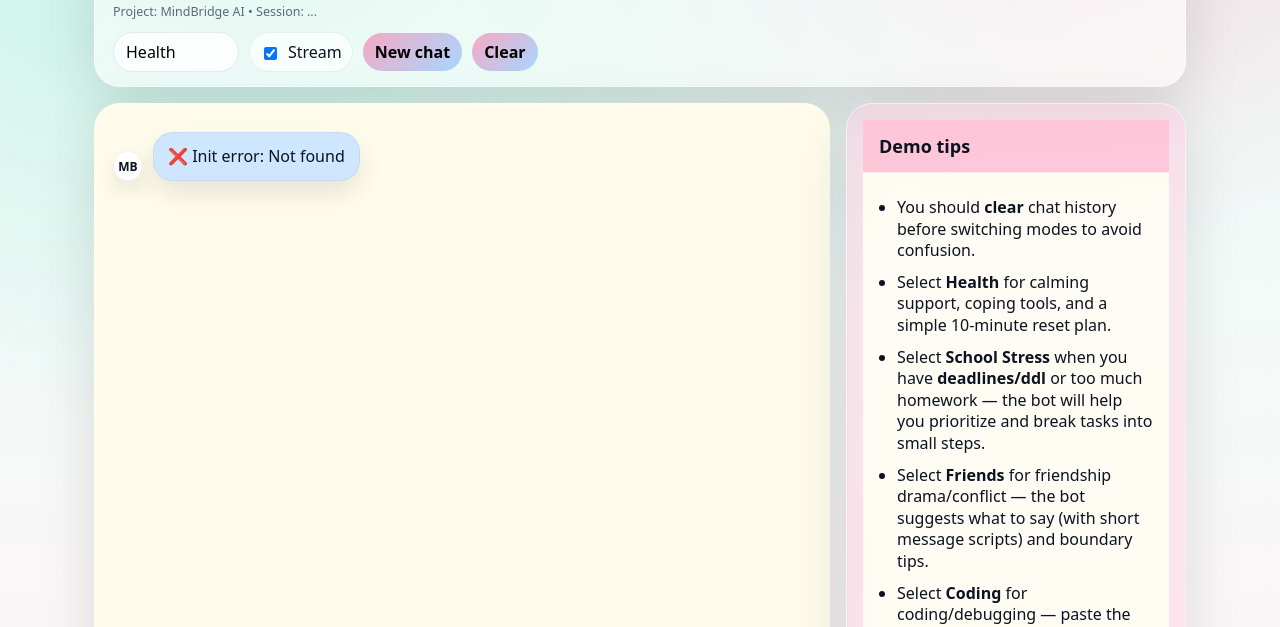
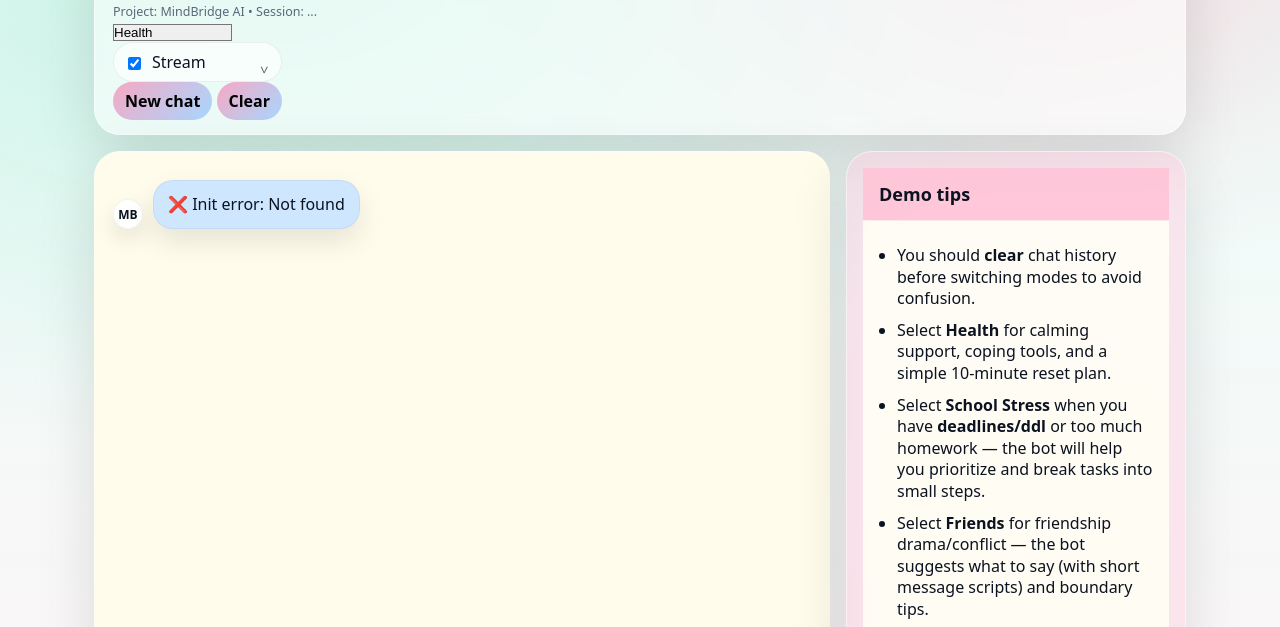
Before and after one commit to nhatquynh1107/MindBridgeAI, a plain HTML site: page static/index.html in a window 1280 px wide. Shown: the part 144-771 px from the top of the page. Drawn offline with nearby package versions, Linux system fonts and the light colour scheme; no server answers.

Commit message:
Update Mode

```diff
--- a/static/styles.css
+++ b/static/styles.css
@@ -71,20 +71,34 @@
 }
 
 .controls {
-  margin-top: 12px;
-  display: flex;
-  flex-wrap: wrap;
-  gap: 10px;
-  align-items: center;
+  position: relative;
+  display: inline-block;
 }
 
 .controls select {
   appearance: none;
-  background: rgba(255, 255, 255, .8);
-  border: 1px solid rgba(0, 0, 0, .08);
-  border-radius: 999px;
-  padding: 8px 12px;
-  font: inherit;
+  -webkit-appearance: none;
+  -moz-appearance: none;
+
+  padding-right: 34px;
+}
+
+.controls::after {
+  content: ">";
+  position: absolute;
+  right: 14px;
+  top: 50%;
+  transform: translateY(-50%) rotate(90deg);
+  transform-origin: center;
+  font-size: 14px;
+  opacity: .65;
+  pointer-events: none;
+  transition: transform .18s ease, opacity .18s ease;
+}
+
+.controls:focus-within::after {
+  transform: translateY(-50%) rotate(180deg);
+  opacity: .9;
 }
 
 .chk {
```
